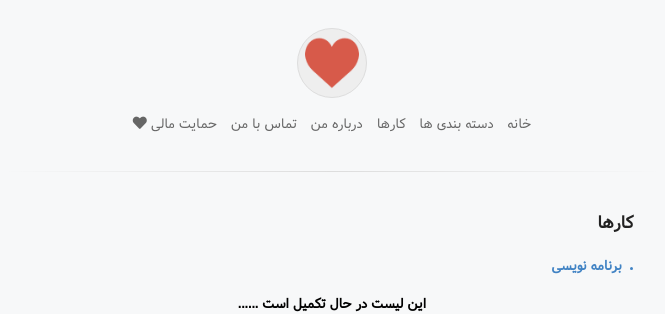
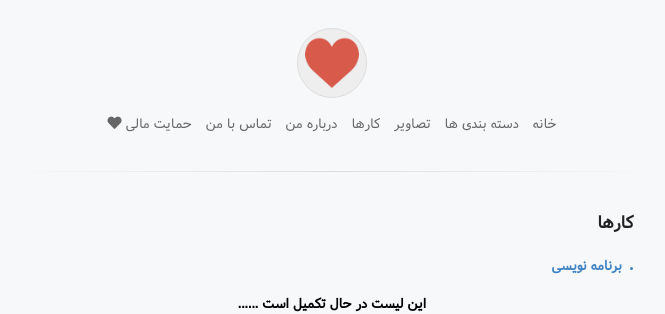
Before and after one commit to rashid2003/blog, a Jekyll site: the page built from pages/projects.html, in a window 1280 px wide. Shown: the top 314 px of the page, without its empty margins (391-1056 px from the left). Built offline with Jekyll 4.4.1, drawn with Linux system fonts in a browser that asks for light colours; some web fonts are replaced.

Commit message:
Update header.html

```diff
--- a/_includes/header.html
+++ b/_includes/header.html
@@ -16,6 +16,9 @@
       </li>
        <li>
         <a {% if page.label == pg.label %} class="active" {% endif %} href="{{ site.baseurl }}/categories">دسته بندی ها</a>
+      </li>
+       <li>
+        <a {% if page.label == pg.label %} class="active" {% endif %} href="{{ site.baseurl }}/pictures">تصاویر</a>
       </li>
      <li>
         <a {% if page.label == pg.label %} class="active" {% endif %} href="{{ site.baseurl }}/projects">کارها</a>
```
